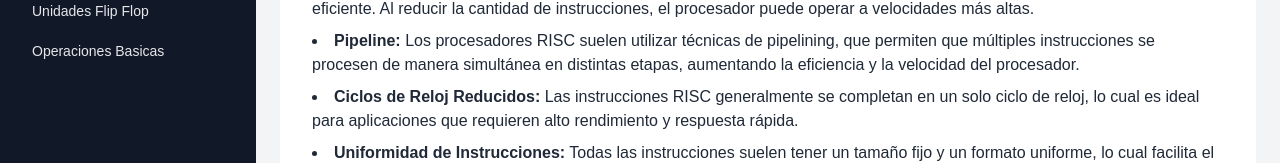
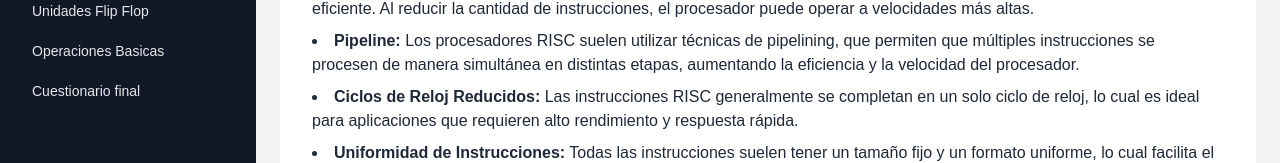
Before and after one commit to emilynievesb/organizacion-repo, a Next.js app: page /risc in a window 1280 px wide. Shown: the part 347-510 px from the top of the page. Built offline with nearby package versions, Linux system fonts and the light colour scheme.

Commit message:
feat: :sparkles: Se agrega cuestionario final

```diff
--- a/src/components/Sidebar/Siderbar.tsx
+++ b/src/components/Sidebar/Siderbar.tsx
@@ -1,4 +1,3 @@
-// src/components/Sidebar.tsx
 'use client';
 
 import * as ScrollArea from '@radix-ui/react-scroll-area';
@@ -15,6 +14,7 @@ const temas = [
     { title: 'GPU - Impacto', href: '/gpu-impacto' },
     { title: 'Unidades Flip Flop', href: '/unidades-flipflop' },
     { title: 'Operaciones Basicas', href: '/operaciones-basicas' },
+    { title: 'Cuestionario final', href: 'https://forms.office.com/r/gvfxsqVT7E?origin=lprLink' },
 ];
 
 export default function Sidebar() {
```
